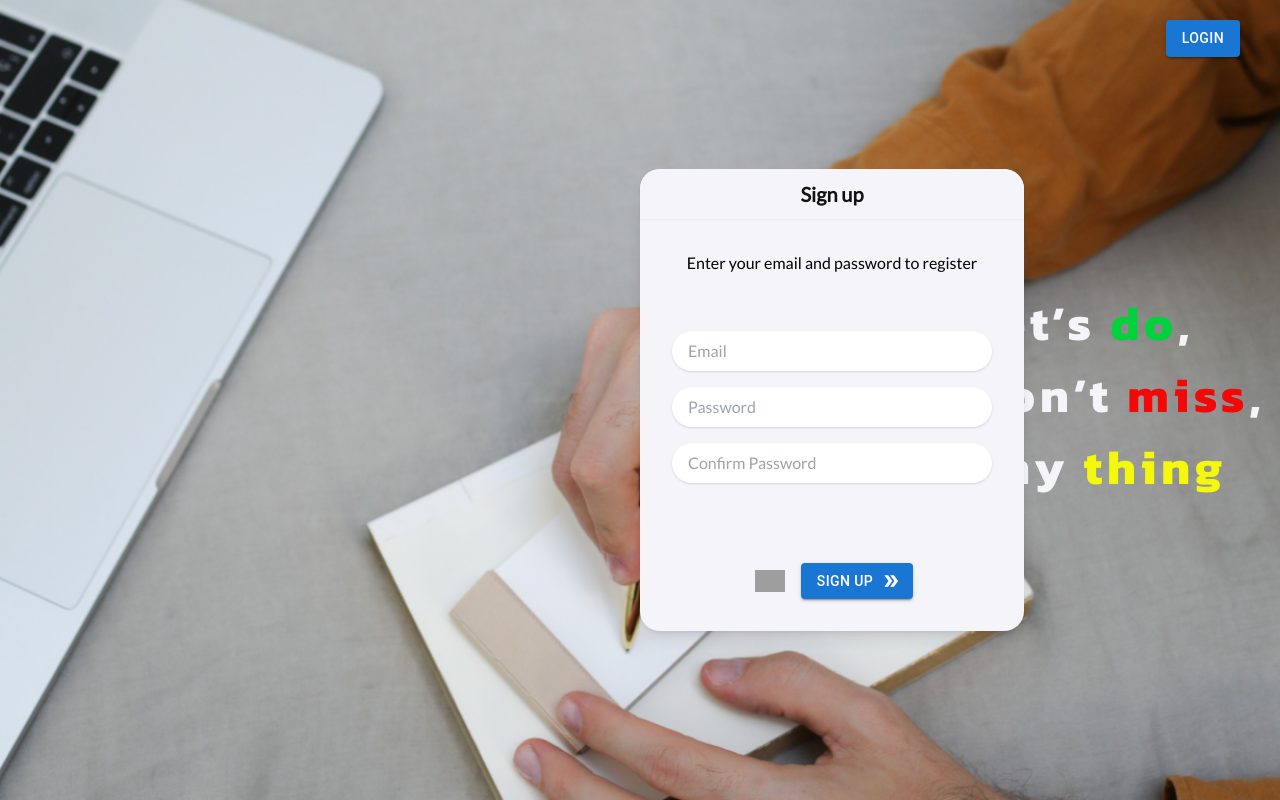
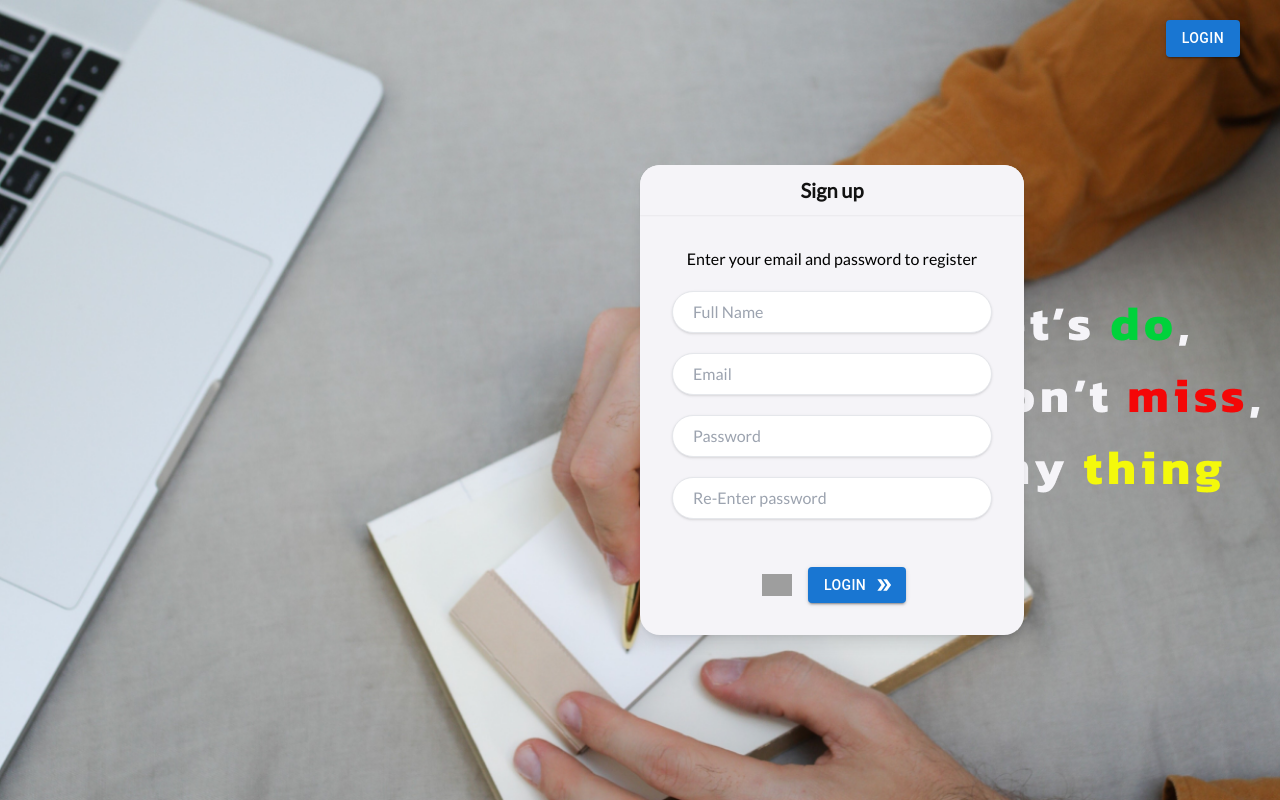
Before and after one commit to CWxMaxX/tasker, a React (Create React App) app: page /auth/signup in a window 1280 px wide. Built offline with nearby package versions, Linux system fonts and the light colour scheme; grey boxes are pictures that could not be loaded.

Commit message:
Landing Page added & Signup re designed

```diff
--- a/src/App.tsx
+++ b/src/App.tsx
@@ -5,11 +5,13 @@ import { Login } from "./features/auth/login";
 import { Signup } from "./features/auth/signup";
 import Home from "./features/dashboard/home";
 import Temp from "./Temp/Temp";
+import LandingPage from "./features/dashboard/landingPage";
 
 function App() {
   return (
     <div className="App h-full">
       <Routes>
+        <Route path="/" element={<LandingPage />} />
         <Route path="/auth/login" element={<Login />} />
         <Route path="/auth/signup" element={<Signup />} />
         <Route path="/dashboard/home" element={<Home />} />
--- a/src/Temp/validationSchema.ts
+++ b/src/Temp/validationSchema.ts
@@ -13,6 +13,9 @@ export const loginValidation = Yup.object({
 });
 
 export const signupValidation = Yup.object({
+  name: Yup.string()
+    .max(50, "Name must below 50 characters")
+    .required("Name is required"),
   email: Yup.string().email().required("Email Required"),
   password: Yup.string()
     .min(8, "Enter minimum 8 characters")
--- a/src/features/auth/components/signupForm.tsx
+++ b/src/features/auth/components/signupForm.tsx
@@ -1,69 +1,68 @@
 import React from "react";
-import { useFormik } from "formik";
+import { Form, Formik, useFormik } from "formik";
 import DoubleArrowIcon from "@material-ui/icons/DoubleArrow";
 import Button from "@mui/material/Button";
 import { appAuth } from "../../../firebase";
-import {
-  createUserWithEmailAndPassword,
-  GoogleAuthProvider,
-  signInWithPopup,
-} from "firebase/auth";
+import { createUserWithEmailAndPassword, updateProfile } from "firebase/auth";
 import { googleLoginProviderFn } from "./googleLoginProvider";
+import { signupValidation } from "../../../Temp/validationSchema";
+import { TextField } from "../../../components/input/TextField";
 
 export const SignupForm = () => {
-  const formik = useFormik({
-    initialValues: {
+  return (
+    <div>
+      <Formik
+        initialValues={{
+          name: "",
           email: "",
           password: "",
           confirmPassword: "",
-    },
-    onSubmit: async (values) => {
+        }}
+        onSubmit={async (values) => {
           try {
             const user = await createUserWithEmailAndPassword(
               appAuth,
               values.email,
               values.password
             );
-        console.log("User >>>>>>>>>>>>>>>", user);
+            await updateProfile(user.user, { displayName: values.name });
+            console.log("User >>>>>>>>>>>>>>>", user.user);
             window.location.replace("/dashboard/home");
           } catch (error) {
             console.log(error);
           }
-    },
-  });
-
-  return (
-    <div>
-      <form onSubmit={formik.handleSubmit} className="mt-10">
-        <input
+        }}
+        validationSchema={signupValidation}
+      >
+        {(formik) => (
+          <Form>
+            <TextField
+              name={"name"}
+              type={"text"}
+              placeholder={"Full Name"}
+              className={"w-full"}
+            />
+            <TextField
+              name="email"
               type="email"
-          id="email"
-          name="email"
-          onChange={formik.handleChange}
-          value={formik.values.email}
-          placeholder="Email"
-          className="p-2 rounded-3xl shadow pl-4 mt-4 w-full "
+              placeholder={"Email"}
+              className="w-full"
             />
-        <input
-          type="password"
-          id="password"
+            <TextField
               name="password"
-          onChange={formik.handleChange}
-          value={formik.values.password}
-          placeholder="Password"
-          className="p-2 rounded-3xl shadow pl-4 mt-4 w-full "
+              type={"password"}
+              placeholder={"Password"}
+              className={"w-full"}
             />
-        <input
-          type="password"
-          id="confirmPassword"
-          name="confirmPassword"
-          onChange={formik.handleChange}
-          value={formik.values.confirmPassword}
-          placeholder="Confirm Password"
-          className="p-2 rounded-3xl shadow pl-4 mt-4 w-full "
+            <TextField
+              name={"confirmPassword"}
+              type={"password"}
+              placeholder={"Re-Enter password"}
+              className={"w-full"}
             />
             <br />
-        <div className="mt-20" />
+            <div className="mt-6" />
+
             <div className="w-full flex flex-row items-center justify-center">
               <div className="w-auto p-1 mr-3 hover:shadow hover:bg-white rounded">
                 <img
@@ -78,10 +77,12 @@ export const SignupForm = () => {
                 endIcon={<DoubleArrowIcon />}
                 type="submit"
               >
-            Sign up
+                Login
               </Button>
             </div>
-      </form>
+          </Form>
+        )}
+      </Formik>
     </div>
   );
 };
--- a/src/features/auth/login.tsx
+++ b/src/features/auth/login.tsx
@@ -5,7 +5,7 @@ import Button from "@mui/material/Button";
 import { teal } from "@mui/material/colors";
 // Images
 const wordingImg = "/assets/Images/wording.png";
-const banner = require("./assets/banner.png");
+const banner = "/assets/Images/banner.png";
 
 export const Login = () => {
   return (
--- a/src/features/dashboard/home.tsx
+++ b/src/features/dashboard/home.tsx
@@ -13,7 +13,6 @@ const locationIcon = "/assets/Icons/Address.svg";
 const alarmIcon = "/assets/Icons/Add Reminder.svg";
 const downloadIcon = "/assets/Icons/Download from the Cloud.svg";
 
-
 const Home: React.FC = () => {
   const [user, setUser] = useState<User | null>(null);
   onAuthStateChanged(appAuth, (currentUser) => {
@@ -22,7 +21,7 @@ const Home: React.FC = () => {
   return (
     <div style={{ height: "100vh", width: "100vw", color: "#fcfcfc" }}>
       <header className="flex flex-row-reverse w-full h-12 fixed bg-gray-900 items-center pr-5">
-        <span>{user ? user.email : "User Email"}</span>
+        <span>{user?.displayName ? user.displayName : user?.email}</span>
         <div className="flex-row flex pr-2">
           {user?.photoURL ? (
             <div style={{ borderRadius: "50%", overflow: "clip" }}>
--- /dev/null
+++ b/src/features/dashboard/landingPage.tsx
@@ -0,0 +1,37 @@
+import { Button } from "@mui/material";
+import React from "react";
+
+// Images
+const wordingImg = "/assets/Images/wording.png";
+const banner = "/assets/Images/banner.png";
+
+const LandingPage: React.FC = () => {
+  return (
+    <div>
+      {" "}
+      <img
+        src={banner}
+        alt="Banner"
+        style={{
+          width: "100vw",
+          height: "100vh",
+          position: "absolute",
+          zIndex: -10,
+          objectFit: "cover",
+        }}
+      />
+      <img src={wordingImg} alt="wording" className="ml-auto mr-auto pt-20" />
+      <Button
+        variant={"contained"}
+        sx={{ px: 7, mt: 40, py: 1.5 }}
+        onClick={() => {
+          window.open("/auth/login", "_self");
+        }}
+      >
+        Get Start
+      </Button>
+    </div>
+  );
+};
+
+export default LandingPage;
```
Lines whose indentation alone changed are shown as unchanged.
